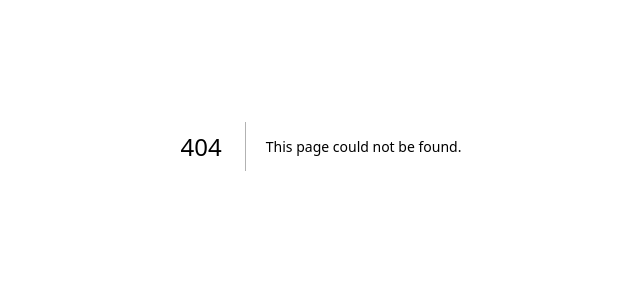
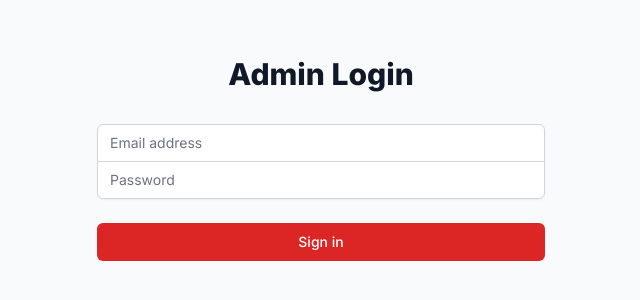
Before and after one commit to Jeguhem/dealership-app, a Next.js app: page /admin-login in a window 1280 px wide. Before the commit this address had no page. Shown: the part 254-554 px from the top of the page, without its empty margins (319-959 px from the left). Built offline with nearby package versions, Linux system fonts and the light colour scheme.

Commit message:
further update from pc 2

```diff
--- a/package.json
+++ b/package.json
@@ -21,9 +21,12 @@
     "@radix-ui/react-toast": "^1.2.6",
     "@tanstack/react-query": "^5.66.2",
     "@tanstack/react-query-devtools": "^5.66.3",
+    "bcrypt": "^5.1.1",
+    "bcryptjs": "^3.0.0",
     "class-variance-authority": "^0.7.1",
     "cloudinary": "^2.5.1",
     "clsx": "^2.1.1",
+    "jsonwebtoken": "^9.0.2",
     "lucide-react": "^0.475.0",
     "mongoose": "^8.10.0",
     "multer": "^1.4.5-lts.1",
--- /dev/null
+++ b/src/app/admin-login/page.tsx
@@ -0,0 +1,93 @@
+// app/admin/login/page.tsx
+"use client";
+import { useState } from "react";
+import { useRouter } from "next/navigation";
+import { Alert, AlertDescription } from "@/components/ui/alert";
+
+export default function AdminLogin() {
+  const [email, setEmail] = useState("");
+  const [password, setPassword] = useState("");
+  const [error, setError] = useState("");
+  const [loading, setLoading] = useState(false);
+  const router = useRouter();
+
+  const handleSubmit = async (e: React.FormEvent) => {
+    e.preventDefault();
+    setLoading(true);
+    setError("");
+
+    try {
+      const res = await fetch("/api/admin/login", {
+        method: "POST",
+        headers: {
+          "Content-Type": "application/json",
+        },
+        body: JSON.stringify({ email, password }),
+      });
+
+      const data = await res.json();
+
+      if (!res.ok) {
+        throw new Error(data.error || "Login failed");
+      }
+
+      // Redirect to dashboard on success
+      router.push("/dashboard");
+    } catch (err) {
+      setError(err instanceof Error ? err.message : "An error occurred");
+    } finally {
+      setLoading(false);
+    }
+  };
+
+  return (
+    <div className="min-h-screen flex items-center justify-center bg-gray-50 py-12 px-4 sm:px-6 lg:px-8">
+      <div className="max-w-md w-full space-y-8">
+        <div>
+          <h2 className="mt-6 text-center text-3xl font-extrabold text-gray-900">
+            Admin Login
+          </h2>
+        </div>
+        <form className="mt-8 space-y-6" onSubmit={handleSubmit}>
+          {error && (
+            <Alert variant="destructive">
+              <AlertDescription>{error}</AlertDescription>
+            </Alert>
+          )}
+          <div className="rounded-md shadow-sm -space-y-px">
+            <div>
+              <input
+                type="email"
+                required
+                className="appearance-none rounded-none relative block w-full px-3 py-2 border border-gray-300 placeholder-gray-500 text-gray-900 rounded-t-md focus:outline-none focus:ring-red-500 focus:border-red-500 focus:z-10 sm:text-sm"
+                placeholder="Email address"
+                value={email}
+                onChange={(e) => setEmail(e.target.value)}
+              />
+            </div>
+            <div>
+              <input
+                type="password"
+                required
+                className="appearance-none rounded-none relative block w-full px-3 py-2 border border-gray-300 placeholder-gray-500 text-gray-900 rounded-b-md focus:outline-none focus:ring-red-500 focus:border-red-500 focus:z-10 sm:text-sm"
+                placeholder="Password"
+                value={password}
+                onChange={(e) => setPassword(e.target.value)}
+              />
+            </div>
+          </div>
+
+          <div>
+            <button
+              type="submit"
+              disabled={loading}
+              className="group relative w-full flex justify-center py-2 px-4 border border-transparent text-sm font-medium rounded-md text-white bg-red-600 hover:bg-red-700 focus:outline-none focus:ring-2 focus:ring-offset-2 focus:ring-red-500 disabled:opacity-50"
+            >
+              {loading ? "Signing in..." : "Sign in"}
+            </button>
+          </div>
+        </form>
+      </div>
+    </div>
+  );
+}
--- /dev/null
+++ b/src/app/api/admin/login/route.ts
@@ -0,0 +1,66 @@
+import { NextResponse } from "next/server";
+import bcrypt from "bcryptjs";
+import jwt from "jsonwebtoken";
+import connectDB from "@/lib/mongodb";
+import Admin from "@/models/admin";
+
+export async function POST(req: Request) {
+  try {
+    const { email, password } = await req.json();
+
+    if (!email || !password) {
+      return NextResponse.json(
+        { error: "Email and password are required" },
+        { status: 400 }
+      );
+    }
+
+    await connectDB();
+
+    // Find admin
+    const admin = await Admin.findOne({ email });
+    if (!admin) {
+      return NextResponse.json(
+        { error: "Invalid credentials" },
+        { status: 401 }
+      );
+    }
+
+    // Verify password
+    const isPasswordValid = await bcrypt.compare(password, admin.password);
+    if (!isPasswordValid) {
+      return NextResponse.json(
+        { error: "Invalid credentials" },
+        { status: 401 }
+      );
+    }
+
+    // Create JWT token
+    const token = jwt.sign(
+      { adminId: admin._id },
+      process.env.JWT_SECRET as string,
+      { expiresIn: "24h" }
+    );
+
+    const response = NextResponse.json(
+      { message: "Login successful" },
+      { status: 200 }
+    );
+
+    // Set JWT token in HTTP-only cookie
+    response.cookies.set("admin_token", token, {
+      httpOnly: true,
+      secure: process.env.NODE_ENV === "production",
+      sameSite: "strict",
+      maxAge: 86400 // 24 hours
+    });
+
+    return response;
+  } catch (error) {
+    console.error("Error in admin login:", error);
+    return NextResponse.json(
+      { error: "Error during login" },
+      { status: 500 }
+    );
+  }
+}
--- /dev/null
+++ b/src/app/api/admin/signup/route.ts
@@ -0,0 +1,62 @@
+import { NextResponse, NextRequest } from "next/server";
+import bcrypt from "bcryptjs";
+import connectDB from "@/lib/mongodb";
+import Admin from "@/models/admin";
+
+export async function POST(request: NextRequest) {
+  try {
+    // Connect to MongoDB
+    await connectDB();
+
+    try {
+      // Get the request body
+      const requestBodyText = await request.text();
+      console.log(requestBodyText);
+      const requestBody = JSON.parse(requestBodyText);
+
+      // Check if email and password are provided
+      if (!requestBody.email || !requestBody.password) {
+        return NextResponse.json(
+          { error: "Email and password are required" },
+          { status: 400 }
+        );
+      }
+
+      // Check if admin already exists
+      const existingAdmin = await Admin.findOne({ email: requestBody.email });
+      if (existingAdmin) {
+        return NextResponse.json(
+          { error: "Admin already exists" },
+          { status: 400 }
+        );
+      }
+
+      // Hash the password
+      const hashedPassword = await bcrypt.hash(requestBody.password, 10);
+
+      // Create a new admin
+      const admin = await Admin.create({
+        email: requestBody.email,
+        password: hashedPassword,
+      });
+
+      // Return a success response
+      return NextResponse.json(
+        { message: "Admin created successfully", admin },
+        { status: 201 }
+      );
+    } catch (error) {
+      console.error("Error parsing JSON:", error);
+      return NextResponse.json(
+        { error: "Invalid request body" },
+        { status: 400 }
+      );
+    }
+  } catch (error) {
+    console.error("Error creating admin:", error);
+    return NextResponse.json(
+      { error: "Internal Server Error" },
+      { status: 500 }
+    );
+  }
+}
--- /dev/null
+++ b/src/models/admin.ts
@@ -0,0 +1,22 @@
+import mongoose from "mongoose";
+
+const adminSchema = new mongoose.Schema({
+  email: {
+    type: String,
+    required: [true, "Email is required"],
+    unique: true,
+    lowercase: true,
+  },
+  password: {
+    type: String,
+    required: [true, "Password is required"],
+  },
+  createdAt: {
+    type: Date,
+    default: Date.now,
+  },
+});
+
+const Admin = mongoose.models.Admin || mongoose.model("Admin", adminSchema);
+
+export default Admin;
```
Also changed, not shown: 2 other files (tests, documents, lock files or other folders).
